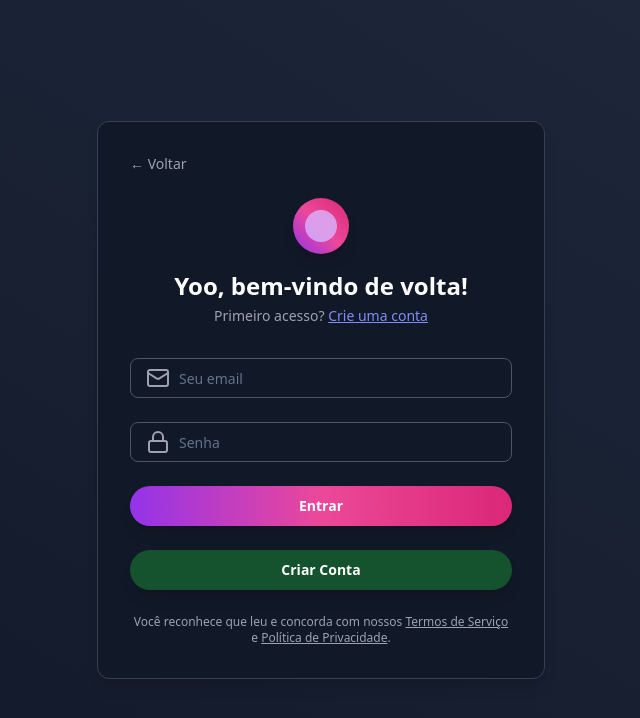
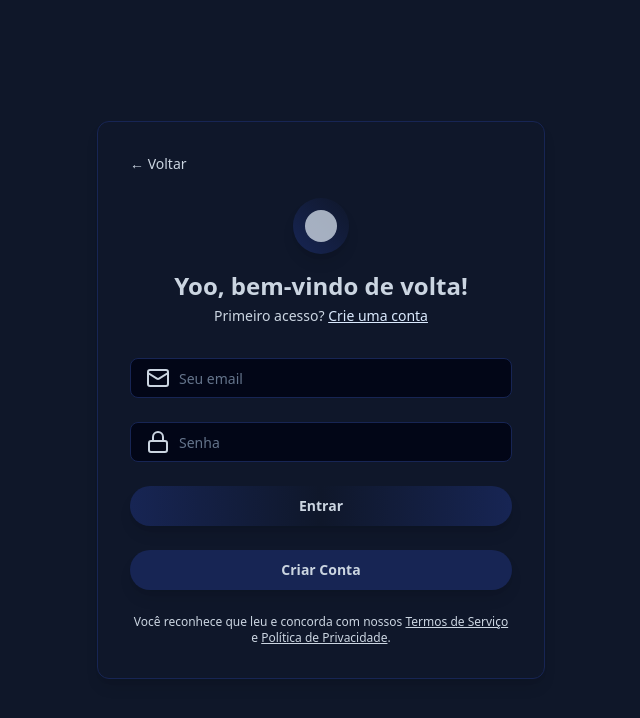
Before and after one commit to rychanbelo123/disparador-2.2, a React (Vite) app: page / in a window 1280 px wide. Shown: the top 718 px of the page, without its empty margins (319-959 px from the left). Built offline with nearby package versions, Linux system fonts and the light colour scheme; no server answers.

Commit message:
[dyad] wrote 1 file(s) + extra files edited outside of Dyad

```diff
--- a/src/components/Login.tsx
+++ b/src/components/Login.tsx
@@ -81,11 +81,11 @@ const Login = () => {
   };
 
   return (
-    <div className="min-h-screen flex items-center justify-center bg-gradient-to-tr from-[#121828] to-[#1e293b] px-4">
-      <div className="w-full max-w-md bg-[#111827] rounded-xl p-8 shadow-lg border border-gray-700">
+    <div className="min-h-screen flex items-center justify-center bg-[#0F1729] px-4">
+      <div className="w-full max-w-md bg-[#0F172A] rounded-xl p-8 shadow-lg border border-[#172554]">
         <button
           type="button"
-          className="text-gray-400 hover:text-gray-200 mb-6 text-sm flex items-center gap-1"
+          className="text-[#CBD5E1] hover:text-[#DBEAFE] mb-6 text-sm flex items-center gap-1"
           onClick={() => window.history.back()}
           aria-label="Voltar"
         >
@@ -93,17 +93,17 @@ const Login = () => {
         </button>
 
         <div className="flex flex-col items-center mb-8">
-          <div className="w-14 h-14 rounded-full bg-gradient-to-tr from-purple-600 via-pink-500 to-pink-600 flex items-center justify-center mb-4 shadow-lg">
-            <div className="w-8 h-8 bg-purple-300 rounded-full opacity-80" />
+          <div className="w-14 h-14 rounded-full bg-gradient-to-tr from-[#172554] to-[#0F172A] flex items-center justify-center mb-4 shadow-lg">
+            <div className="w-8 h-8 bg-[#CBD5E1] rounded-full opacity-80" />
           </div>
-          <h1 className="text-white text-2xl font-bold mb-1 select-none">
+          <h1 className="text-[#CBD5E1] text-2xl font-bold mb-1 select-none">
             Yoo, bem-vindo de volta!
           </h1>
-          <p className="text-gray-400 text-sm select-none">
+          <p className="text-[#CBD5E1] text-sm select-none">
             Primeiro acesso?{" "}
             <button
               type="button"
-              className="text-indigo-400 hover:text-indigo-600 underline"
+              className="text-[#DBEAFE] hover:text-[#CBD5E1] underline"
               onClick={() => {
                 /* Aqui você pode implementar a troca para registro */
               }}
@@ -115,28 +115,28 @@ const Login = () => {
 
         <form onSubmit={handleLoginSubmit} className="space-y-6">
           <div className="relative">
-            <Mail className="absolute left-4 top-1/2 -translate-y-1/2 text-gray-400" />
+            <Mail className="absolute left-4 top-1/2 -translate-y-1/2 text-[#CBD5E1]" />
             <Input
               id="email"
               type="email"
               placeholder="Seu email"
               value={email}
               onChange={(e) => setEmail(e.target.value)}
-              className="pl-12 bg-transparent border border-gray-600 rounded-lg text-white placeholder-gray-500 focus:ring-2 focus:ring-purple-600 focus:border-transparent transition"
+              className="pl-12 bg-[#020617] border border-[#172554] rounded-lg text-[#CBD5E1] placeholder-[#CBD5E1] focus:ring-2 focus:ring-[#172554] focus:border-transparent transition"
               required
               autoComplete="email"
             />
           </div>
 
           <div className="relative">
-            <Lock className="absolute left-4 top-1/2 -translate-y-1/2 text-gray-400" />
+            <Lock className="absolute left-4 top-1/2 -translate-y-1/2 text-[#CBD5E1]" />
             <Input
               id="senha"
               type="password"
               placeholder="Senha"
               value={senha}
               onChange={(e) => setSenha(e.target.value)}
-              className="pl-12 bg-transparent border border-gray-600 rounded-lg text-white placeholder-gray-500 focus:ring-2 focus:ring-purple-600 focus:border-transparent transition"
+              className="pl-12 bg-[#020617] border border-[#172554] rounded-lg text-[#CBD5E1] placeholder-[#CBD5E1] focus:ring-2 focus:ring-[#172554] focus:border-transparent transition"
               required
               autoComplete="current-password"
             />
@@ -144,16 +144,16 @@ const Login = () => {
 
           <Button
             type="submit"
-            className="w-full bg-gradient-to-r from-purple-600 via-pink-500 to-pink-600 hover:from-purple-700 hover:via-pink-600 hover:to-pink-700 shadow-lg rounded-full font-semibold text-white transition-transform active:scale-95 flex items-center justify-center gap-2"
+            className="w-full bg-gradient-to-r from-[#172554] via-[#0F172A] to-[#172554] hover:from-[#0F172A] hover:via-[#172554] hover:to-[#0F172A] shadow-lg rounded-full font-semibold text-[#CBD5E1] transition-transform active:scale-95 flex items-center justify-center gap-2"
             disabled={loading}
           >
-            {loading ? <Loader2 className="animate-spin h-5 w-5" /> : null}
+            {loading ? <Loader2 className="animate-spin h-5 w-5 text-[#CBD5E1]" /> : null}
             Entrar
           </Button>
 
           <Button
             type="button"
-            className="w-full bg-green-900 hover:bg-green-800 shadow-lg rounded-full font-semibold text-white transition-transform active:scale-95"
+            className="w-full bg-[#172554] hover:bg-[#0F172A] shadow-lg rounded-full font-semibold text-[#CBD5E1] transition-transform active:scale-95"
             onClick={() => {
               /* Aqui você pode implementar a ação de criar conta */
             }}
@@ -162,13 +162,13 @@ const Login = () => {
           </Button>
         </form>
 
-        <p className="mt-6 text-xs text-gray-400 select-none text-center">
+        <p className="mt-6 text-xs text-[#CBD5E1] select-none text-center">
           Você reconhece que leu e concorda com nossos{" "}
-          <a href="#" className="underline hover:text-gray-300">
+          <a href="#" className="underline hover:text-[#DBEAFE]">
             Termos de Serviço
           </a>{" "}
           e{" "}
-          <a href="#" className="underline hover:text-gray-300">
+          <a href="#" className="underline hover:text-[#DBEAFE]">
             Política de Privacidade
           </a>
           .
```
